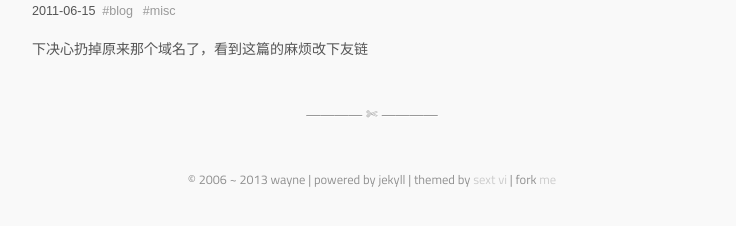
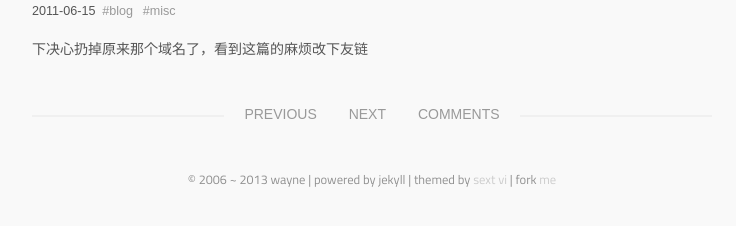
Before and after one commit to waynezhang/blog, a Jekyll site: the page built from _posts/2011-06-15-domain-changed.markdown, in a window 1280 px wide. Shown: the part 155-381 px from the top of the page, without its empty margins (268-1004 px from the left). Built offline with Jekyll 4.4.1, drawn with Linux system fonts in a browser that asks for light colours; some web fonts are replaced; Markdown is read by kramdown in place of the engine named in the settings; comment, search, counter and statistics services are not loaded.

Commit message:
add next / previous link, hide comments by default

```diff
--- a/_layouts/default.html
+++ b/_layouts/default.html
@@ -16,6 +16,7 @@
     <!--[if IE 7]>
     <link rel="stylesheet" href="/media/css/fontawesome-ie7.css">
     <![endif]-->
+    <script src="/media/js/jquery-1.7.1.min.js" type="text/javascript" charset="utf-8"></script>
     <script type="text/javascript" src="/media/js/highlight.pack.js"></script>
     <script type="text/javascript">
       hljs.initHighlightingOnLoad();
--- a/_layouts/post.html
+++ b/_layouts/post.html
@@ -22,21 +22,41 @@
   {{ content }}
   </section>
   {% if page.guid %}
-  <div class="divider"></div>
-  <section class="comment">
-  <div id="disqus_thread"></div>
   <script type="text/javascript">
-      /* * * CONFIGURATION VARIABLES: EDIT BEFORE PASTING INTO YOUR WEBPAGE * * */
-      var disqus_shortname = '{{ site.disqus }}'; // required: replace example with your forum shortname
+      var disqus_shortname = '{{ site.disqus }}';
       var disqus_identifier = '{{ page.guid }}';
 
-      /* * * DON'T EDIT BELOW THIS LINE * * */
-      (function() {
+      function leave_comment() {
           var dsq = document.createElement('script'); dsq.type = 'text/javascript'; dsq.async = true;
           dsq.src = 'http://' + disqus_shortname + '.disqus.com/embed.js';
           (document.getElementsByTagName('head')[0] || document.getElementsByTagName('body')[0]).appendChild(dsq);
-      })();
+          $("#leave_comment_link").css("display", "none");
+          $("#collapse_comment_link").css("display", "");
+      };
+      function collapse_comment() {
+          // document.getElementById("disqus_thread").innerHTML = '';
+          $("#disqus_thread").slideUp(400, function() {
+              $("#disqus_thread").empty();
+              $("#leave_comment_link").css("display", "");
+              $("#collapse_comment_link").css("display", "none");
+              $("#disqus_thread").css("display", "");
+          });
+      };
   </script>
+  <div class="divider">
+    <span>
+    {% if page.previous %}
+    <a href="{{ page.previous.url }}">Previous</a>
+    {% endif %}
+    {% if page.next %}
+    <a href="{{ page.next.url }}">Next</a>
+    {% endif %}
+    </span>
+    <span><a href="javascript:leave_comment();" id="leave_comment_link">Comments</a></span>
+    <span><a href="javascript:collapse_comment();" id="collapse_comment_link" style="display:none;">Collapse</a></span>
+  </div>
+  <section class="comment">
+  <div id="disqus_thread"></div>
   <noscript>Please enable JavaScript to view the <a href="http://disqus.com/?ref_noscript">comments powered by Disqus.</a></noscript>
   </section>
   {% endif %}
--- a/media/css/style.css
+++ b/media/css/style.css
@@ -6,7 +6,7 @@
  *
  * @author linghua.zhang@me.com
  * @link http://lhzhang.com/
- * @update 2013-11-06
+ * @update 2013-11-11
  *
  * |/ | (~ (~
  * |\.|._)._)
@@ -40,19 +40,10 @@
   color: #fff;
   background-color: #333; }
 
-.divider {
-  margin: 2em 0;
-  color: #999;
-  text-shadow: 1px 1px #fff; }
-  .divider:after {
-    display: block;
-    content: '———— ✄  ————';
-    text-align: center; }
-
-a, header #header h1 a, article .title a, article .meta .tags a {
+a, header #header h1 a, article .title a, article .meta .tags a, article .divider a {
   text-decoration: none;
   color: #bb2222; }
-  a:hover, header #header h1 a:hover, article .title a:hover, article .meta .tags a:hover {
+  a:hover, header #header h1 a:hover, article .title a:hover, article .meta .tags a:hover, article .divider a:hover {
     color: #dd1144; }
 
 blockquote, pre code {
@@ -90,8 +81,8 @@
     header #header h1 {
       font-family: "Titillium Web", "Hiragino Sans GB", "Microsoft YaHei", sans-serif; }
       header #header h1 a {
-        color: #aaa;
-        background-color: #f0f0f0;
+        color: #a9a9a9;
+        background-color: #e9e9e9;
         display: block;
         padding: 0 .5em;
         border-radius: 4px; }
@@ -104,7 +95,7 @@
     top: 1em; }
     header nav span {
       margin: .5em; }
-    header nav a, header nav #header h1 a, header #header h1 nav a, header nav article .title a, article .title header nav a, header nav article .meta .tags a, article .meta .tags header nav a {
+    header nav a, header nav #header h1 a, header #header h1 nav a, header nav article .title a, article .title header nav a, header nav article .meta .tags a, article .meta .tags header nav a, header nav article .divider a, article .divider header nav a {
       font-family: "Titillium Web", "Hiragino Sans GB", "Microsoft YaHei", sans-serif;
       color: #ccc; }
 
@@ -154,6 +145,31 @@
     margin: .5em auto; }
   article .comment {
     margin: 3em 0; }
+  article .divider {
+    margin: 2em 0; }
+    article .divider header #header h1 a, header #header h1 article .divider a, article .divider .meta .tags a, article .meta .tags .divider a, article .divider a {
+      color: #999999;
+      margin: 0 1em;
+      text-transform: uppercase; }
+  article .divider {
+    position: relative;
+    font-size: 1em;
+    z-index: 1;
+    overflow: hidden;
+    text-align: center; }
+  article .divider:before, article .divider:after {
+    position: absolute;
+    top: 51%;
+    overflow: hidden;
+    width: 49%;
+    height: 2px;
+    content: '\a0';
+    background-color: #f0f0f0; }
+  article .divider:before {
+    margin-left: -50%;
+    text-align: right; }
+  article .divider:after {
+    margin-left: 1%; }
 
 footer {
   width: 680px;
@@ -164,7 +180,7 @@
   font-size: .9em;
   text-align: center;
   margin: 1em auto; }
-  footer a, footer header #header h1 a, header #header h1 footer a, footer article .title a, article .title footer a, footer article .meta .tags a, article .meta .tags footer a {
+  footer a, footer header #header h1 a, header #header h1 footer a, footer article .title a, article .title footer a, footer article .meta .tags a, article .meta .tags footer a, footer article .divider a, article .divider footer a {
     color: #cccccc; }
     footer a:hover, footer header #header h1 a:hover, header #header h1 footer a:hover, footer article .meta .tags a:hover, article .meta .tags footer a:hover {
       color: #999999; }
--- a/tags.markdown
+++ b/tags.markdown
@@ -21,7 +21,6 @@
 {% endfor %}
 </ul>
 
-<script src="/media/js/jquery-1.7.1.min.js" type="text/javascript" charset="utf-8"></script>
 <script src="/media/js/jquery.tagcloud.js" type="text/javascript" charset="utf-8"></script>
 <script language="javascript">
 $.fn.tagcloud.defaults = {
```
Also changed, not shown: media/css/style.scss (+27 -4 lines).
